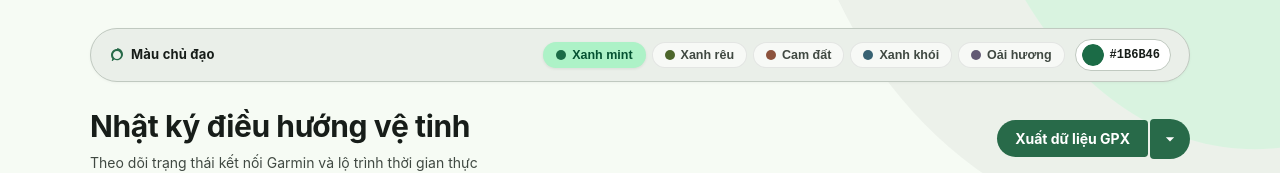
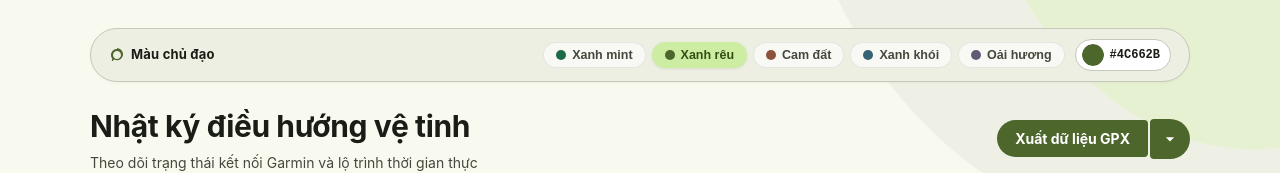
Before and after one commit to dangphuc2470/m3-expressive-skill, a plain HTML site: page examples/web/index.html in a window 1280 px wide. Shown: the top 173 px of the page. Drawn offline with Linux system fonts and the light colour scheme.

Commit message:
Set default theme to Soft Olive and update preview image

```diff
--- a/examples/web/index.html
+++ b/examples/web/index.html
@@ -532,11 +532,11 @@
       </div>
       <div class="theme-bar-controls">
         <div class="theme-presets-row" role="radiogroup" aria-label="Màu gợi ý">
-          <button class="theme-chip-btn active" data-color="#1B6B46" style="--chip-color: #1B6B46;" title="Pastel xanh mint (Botanical Mint)">
+          <button class="theme-chip-btn" data-color="#1B6B46" style="--chip-color: #1B6B46;" title="Pastel xanh mint (Botanical Mint)">
             <span class="theme-chip-dot"></span>
             <span>Xanh mint</span>
           </button>
-          <button class="theme-chip-btn" data-color="#4C662B" style="--chip-color: #4C662B;" title="Pastel xanh rêu (Soft Olive)">
+          <button class="theme-chip-btn active" data-color="#4C662B" style="--chip-color: #4C662B;" title="Pastel xanh rêu (Soft Olive)">
             <span class="theme-chip-dot"></span>
             <span>Xanh rêu</span>
           </button>
@@ -554,8 +554,8 @@
           </button>
         </div>
         <label class="theme-custom-input-wrap" title="Chọn màu bất kỳ">
-          <input type="color" id="sourceColorInput" value="#1B6B46" aria-label="Chọn màu tùy chỉnh">
-          <span class="theme-hex-text" id="hexCodeDisplay">#1B6B46</span>
+          <input type="color" id="sourceColorInput" value="#4C662B" aria-label="Chọn màu tùy chỉnh">
+          <span class="theme-hex-text" id="hexCodeDisplay">#4C662B</span>
         </label>
       </div>
     </div>
--- a/examples/web/theme-builder.js
+++ b/examples/web/theme-builder.js
@@ -96,8 +96,8 @@
       });
     }
 
-    // Default initialization: Soothing Pastel Botanical Mint #1B6B46
-    window.applyDynamicTheme('#1B6B46');
+    // Default initialization: Soft Olive (Xanh reu) #4C662B
+    window.applyDynamicTheme('#4C662B');
   }
 
   if (document.readyState === 'loading') {
```
Also changed, not shown: docs/images/preview.png.
